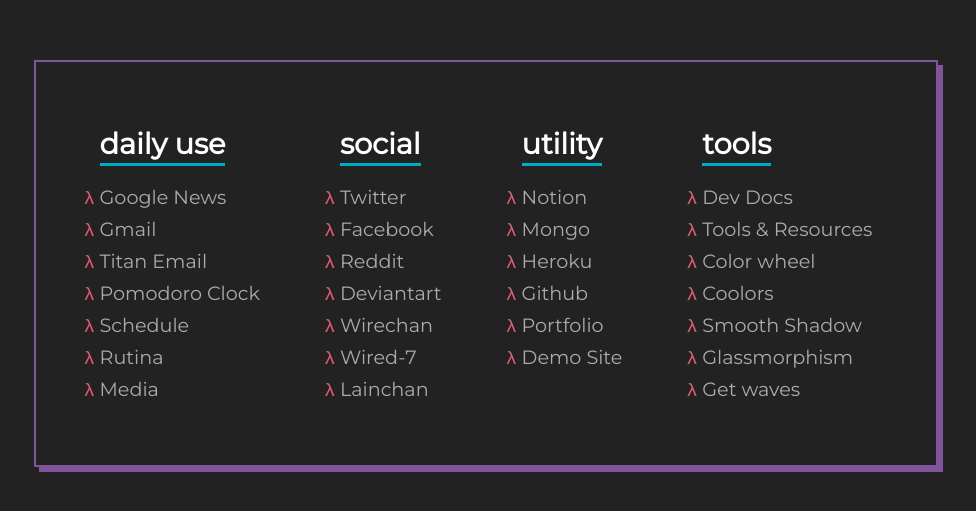
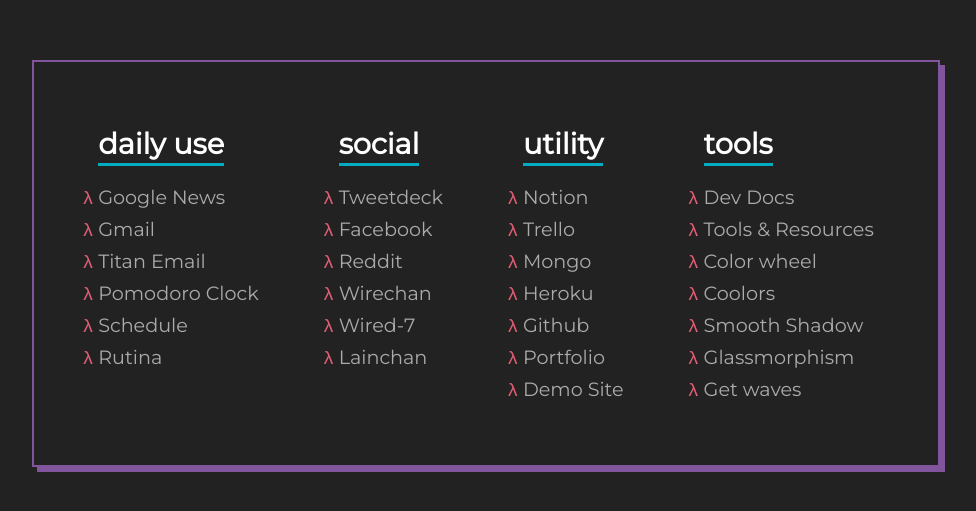
Before and after one commit to ReliSalazar/Bookmarks, a React (Create React App) app: page / in a window 1280 px wide. Shown: the part 137-648 px from the top of the page, without its empty margins (154-1130 px from the left). Built offline with nearby package versions, Linux system fonts and the light colour scheme.

Commit message:
update links

```diff
--- a/src/App.js
+++ b/src/App.js
@@ -33,16 +33,11 @@
       url: "https://relisalazar.github.io/rutina/",
       type: "daily",
     },
-    {
-      name: "Media",
-      url: "file:///C:/Users/naitv/workspace/media-pendiente/index.html",
-      type: "daily",
-    },
   ];
   const social = [
     {
-      name: "Twitter",
-      url: "https://www.twitter.com/",
+      name: "Tweetdeck",
+      url: "https://tweetdeck.twitter.com/",
       type: "social",
     },
     {
@@ -53,11 +48,6 @@
     {
       name: "Reddit",
       url: "https://www.reddit.com/",
-      type: "social",
-    },
-    {
-      name: "Deviantart",
-      url: "https://www.deviantart.com/",
       type: "social",
     },
     {
@@ -80,6 +70,11 @@
     {
       name: "Notion",
       url: "https://www.notion.so/relisalazar/",
+      type: "utility",
+    },
+    {
+      name: "Trello",
+      url: "https://trello.com/b/HSkYq7kV/sprint-software-compacto",
       type: "utility",
     },
     {
```
Also changed, not shown: 2 other files (tests, documents, lock files or other folders).
